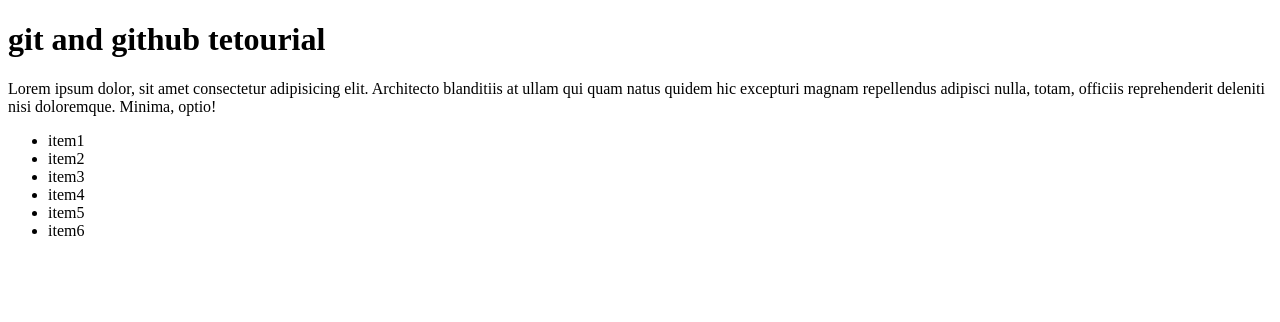
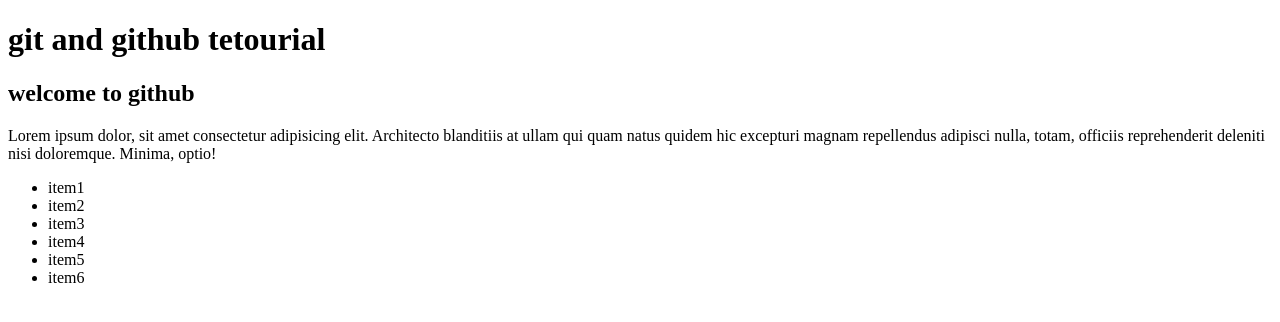
Before and after one commit to Dirouchure/practice, a plain HTML site: page index.html in a window 1280 px wide. Drawn offline with Linux system fonts and the light colour scheme.

Commit message:
Add welcome heading to index.html

```diff
--- a/index.html
+++ b/index.html
@@ -8,6 +8,7 @@
 </head>
 <body>
     <h1> git and github tetourial</h1>
+    <h2> welcome to github</h2>
     <p>Lorem ipsum dolor, sit amet consectetur adipisicing elit. Architecto blanditiis at ullam qui quam natus quidem hic excepturi magnam repellendus adipisci nulla, totam, officiis reprehenderit deleniti nisi doloremque. Minima, optio!</p>
     <ul>
         <li>item1</li>
```
